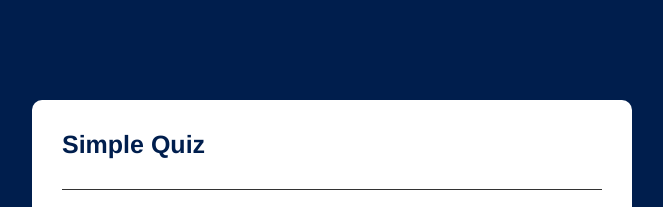
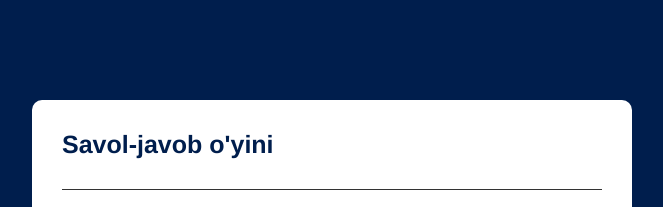
Before and after one commit to Mhlfka/Quiz-app, a plain HTML site: page Quiz app/index.html in a window 1280 px wide. Shown: the top 207 px of the page, without its empty margins (308-971 px from the left). Drawn offline with Linux system fonts and the light colour scheme.

Commit message:
Update index.html

```diff
--- a/Quiz app/index.html
+++ b/Quiz app/index.html
@@ -6,7 +6,7 @@
 </head>
 <body>
     <div class="app">
-        <h1>Simple Quiz</h1>
+        <h1>Savol-javob o'yini</h1>
         <div class="quiz">
             <h2 id="question">Question goes here</h2>
             <div id="answer-buttons">
```
